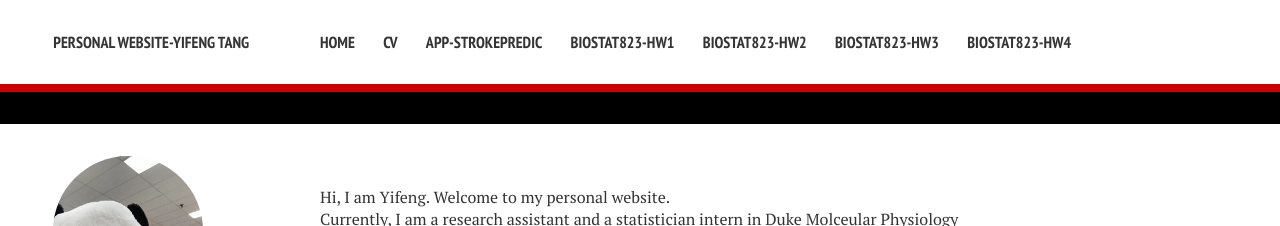
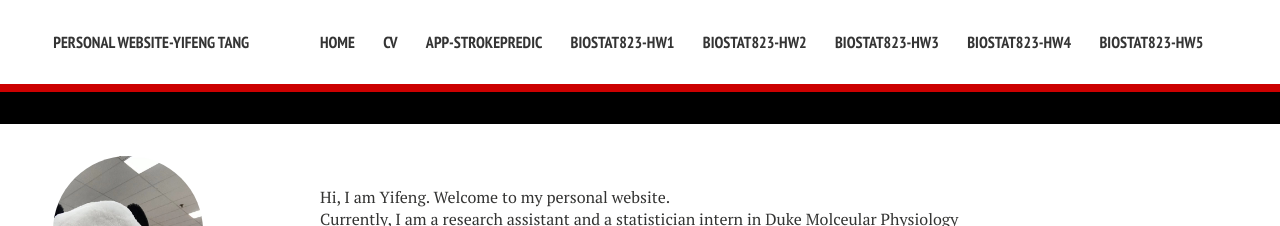
Before and after one commit to Yifeng-T/Yifeng-T.github.io, a Jekyll site: the page built from index.md, in a window 1280 px wide. Shown: the top 226 px of the page. Built offline with Jekyll 4.4.1, drawn with Linux system fonts in a browser that asks for light colours; nearby versions of some CDN libraries.

Commit message:
Update navigation.yml

```diff
--- a/_data/navigation.yml
+++ b/_data/navigation.yml
@@ -19,3 +19,6 @@
 
 - title: Biostat823-HW4
   url: /HW4/
+
+- title: Biostat823-HW5
+  url: /HW5/
```
